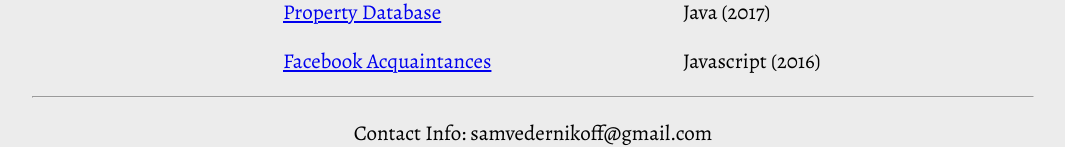
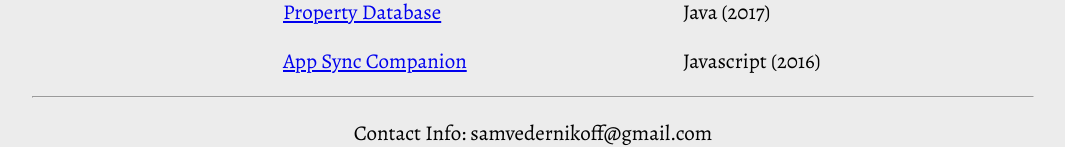
Before and after one commit to vsam/website, a React (Create React App) app: page / in a window 1280 px wide. Shown: the part 360-507 px from the top of the page, without its empty margins (107-1172 px from the left). Built offline with nearby package versions, Linux system fonts and the light colour scheme; a web font is replaced by a local one.

Commit message:
changed one of the links

```diff
--- a/public/index.html
+++ b/public/index.html
@@ -19,7 +19,7 @@
       work correctly both with client-side routing and a non-root public URL.
       Learn how to configure a non-root public URL by running `npm run build`.
     -->
-    <title>React App</title>
+    <title>Sam's Website</title>
   </head>
   <body>
     <noscript>
--- a/src/App.js
+++ b/src/App.js
@@ -38,7 +38,7 @@ class App extends Component {
 									<a href="https://github.com/vsam/property-database">Property Database</a>
 								</p>
 								<p>
-									<a href="https://github.com/vsam/FB-Acquaintances">Facebook Acquaintances</a>
+									<a href="https://github.com/vsam/App-Sync-Companion">App Sync Companion</a>
 								</p>
 							</div>
 							<div id="third">
```
